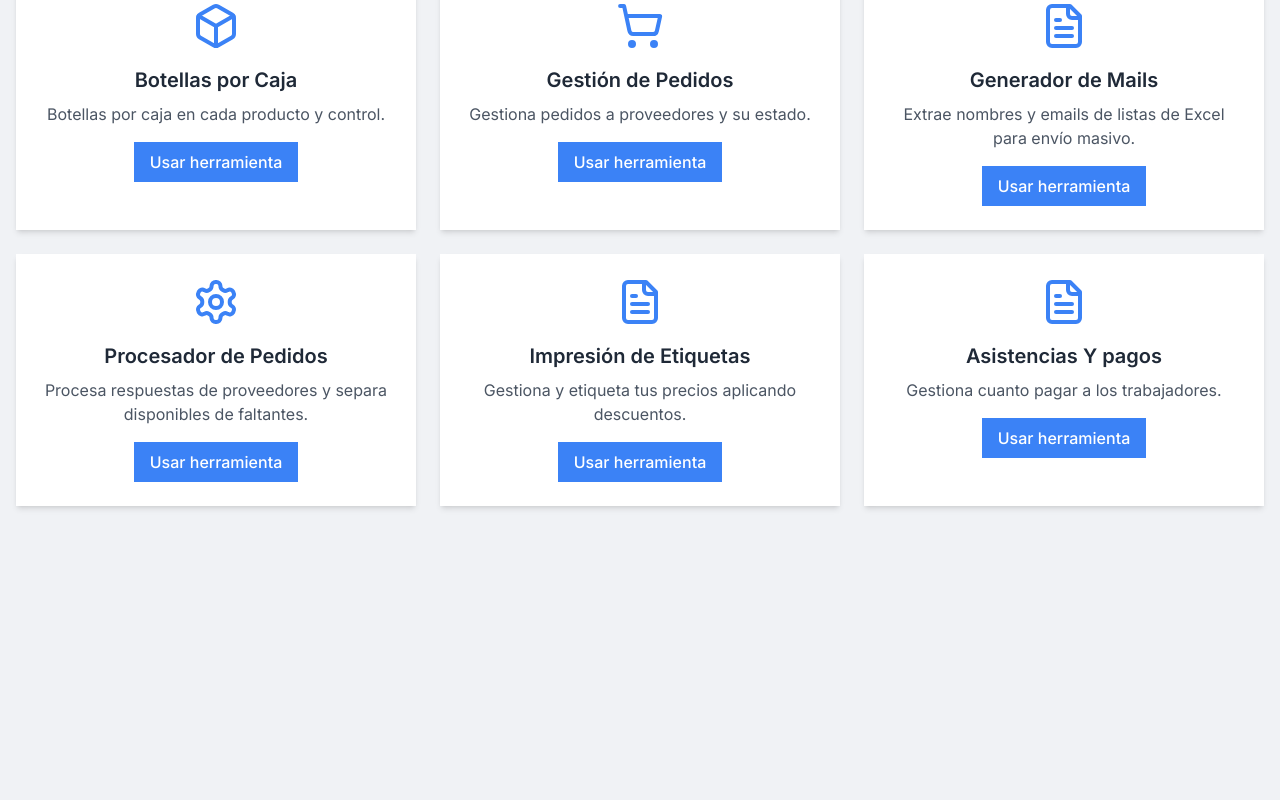
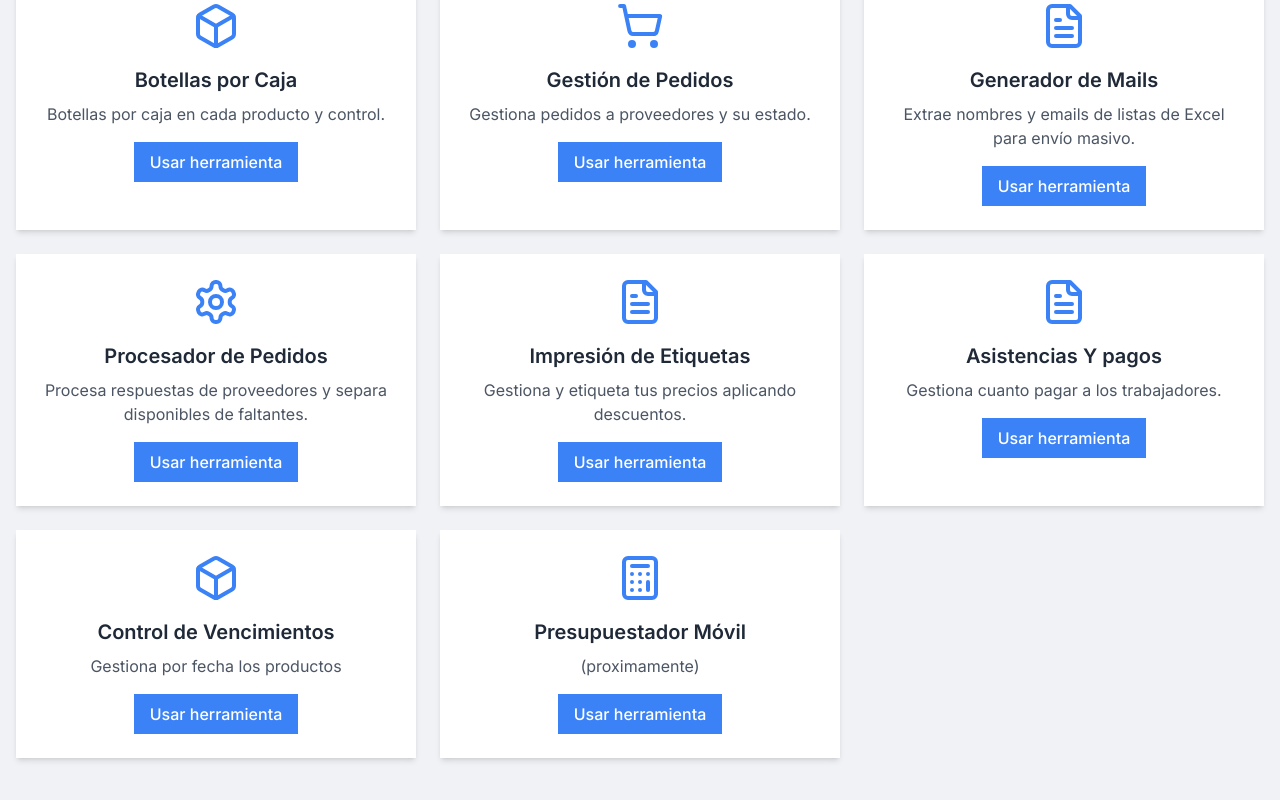
Before and after one commit to FernandoSatti/alfonsa-tools-modern, a Next.js app: page / in a window 1280 px wide. Shown: the part 818-1618 px from the top of the page. Before the commit the page ends 1420 px from the top, so only its background shows below. Built offline with nearby package versions, Linux system fonts and the light colour scheme.

Commit message:
Update page.tsx

```diff
--- a/app/page.tsx
+++ b/app/page.tsx
@@ -84,6 +84,18 @@ const tools = [
     title: "Asistencias Y pagos",
     description: "Gestiona cuanto pagar a los trabajadores.",
   },
+   {
+    href: "https://v0-expiration-date-tracker-one.vercel.app/",
+    icon: Bottle,
+    title: "Control de Vencimientos",
+    description: "Gestiona por fecha los productos",
+  },
+  {
+    href: "#",
+    icon: Calculator,
+    title: "Presupuestador Móvil",
+    description: "(proximamente)",
+  },
 ]
 
 export default function HomePage() {
```
